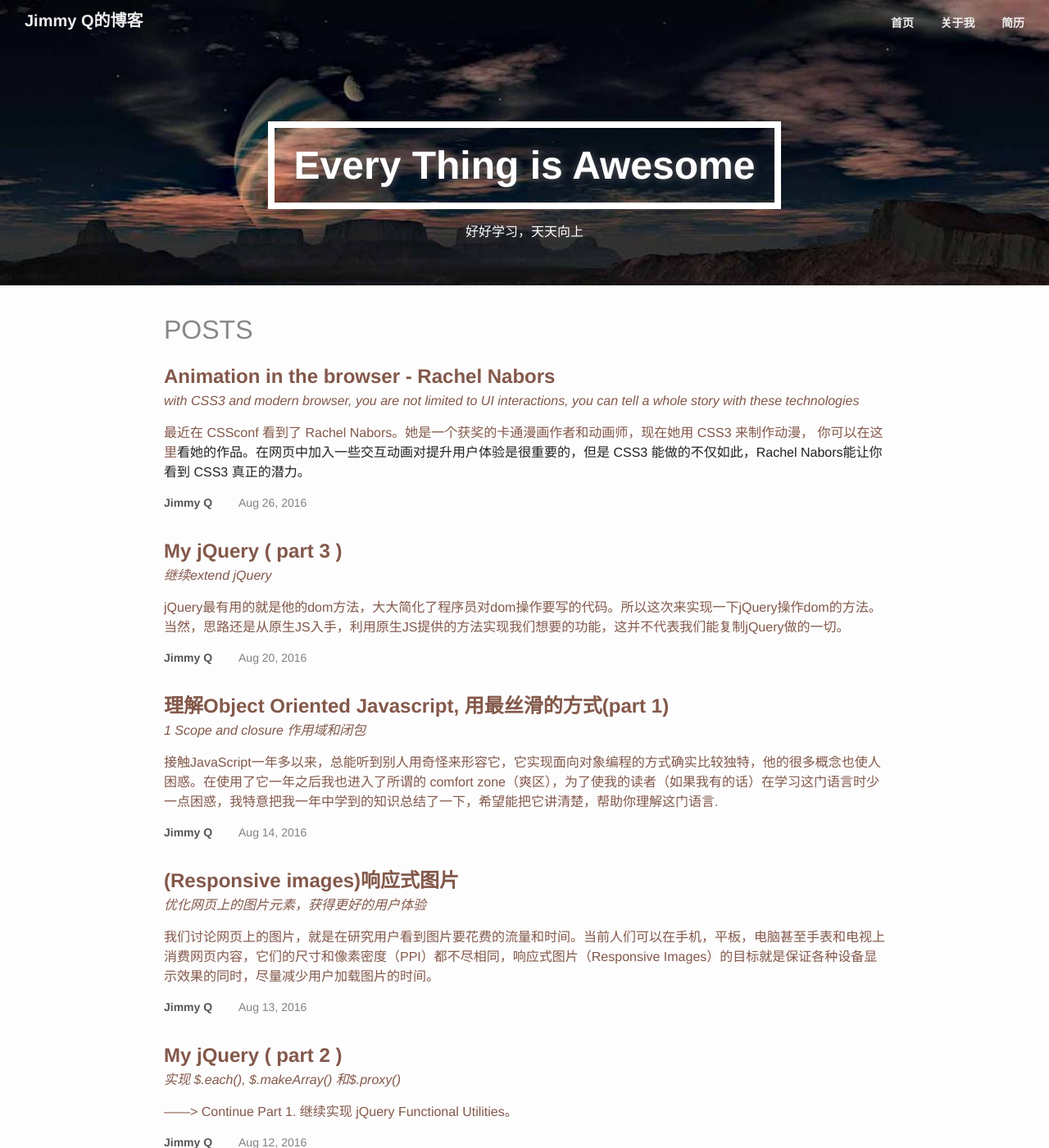
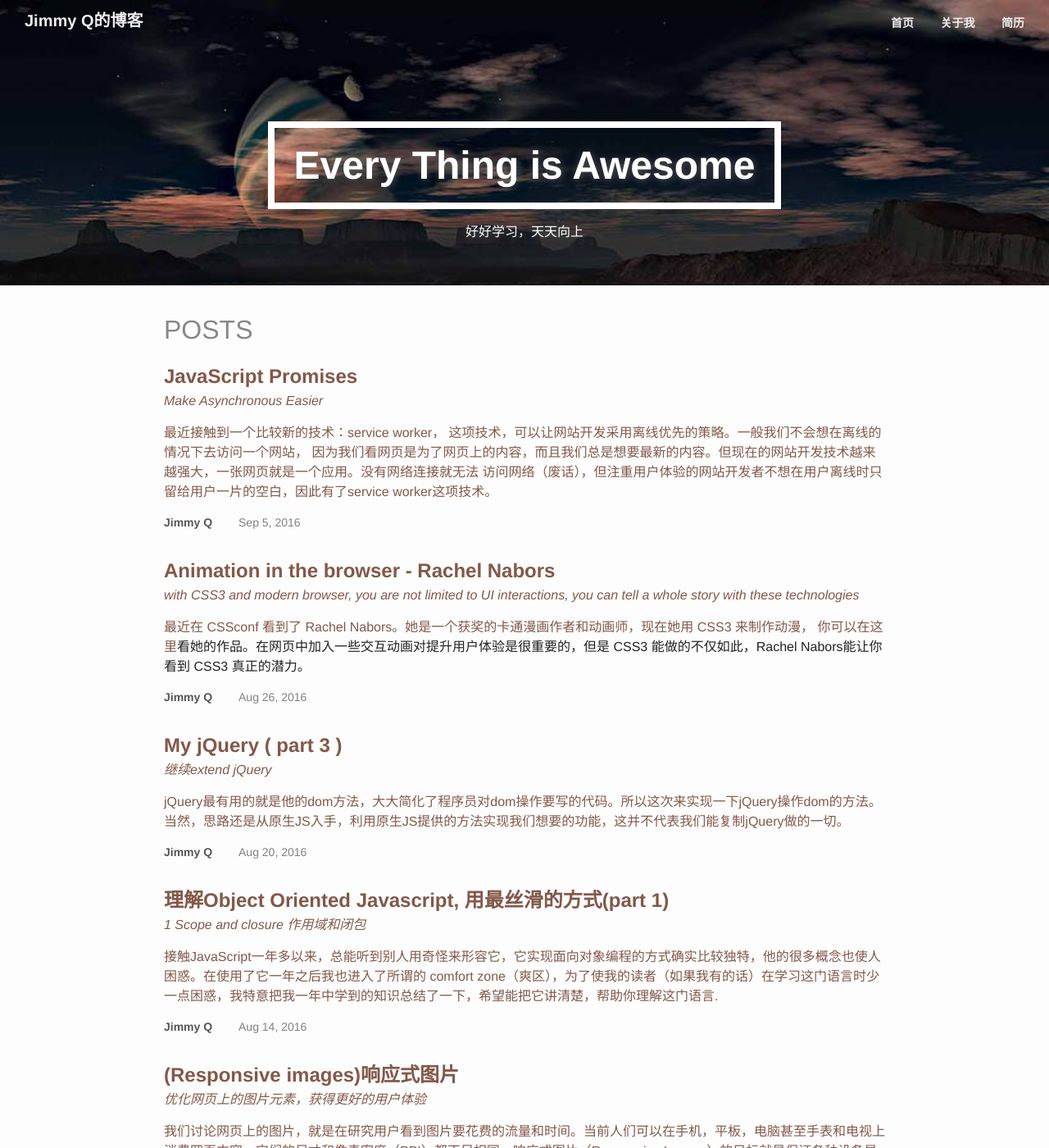
Before and after one commit to odebo/JimmyQsc.github.io, a Jekyll site: the page built from index.html, in a window 1280 px wide and 1400 px high. Shown: the whole window at 82% size. Built offline with Jekyll 4.4.1, drawn with Linux system fonts in a browser that asks for light colours; the list of posts is cut into pages by our own code; some of the changed lines change nothing that is shown.

Commit message:
Add one post

````diff
--- a/_drafts/2016-08-23-promises.md
+++ b/_posts/2016-09-05-promises.md
@@ -1,7 +1,7 @@
 ---
 title: JavaScript Promises
 subtitle: Make Asynchronous Easier
-date: 2016-08-23
+date: 2016-09-05
 categories: 笔记
 author: Jimmy Q
 permalink: js-promises
@@ -20,7 +20,7 @@ Service worker可以让网站开发采用离线优先的策略，这样的方式
 
 ## Overview
 
-promise是在ES6的新特性，(one of the most important advance ES6've made)也是在开发者中呼声很高的倍受欢迎的特性，(At first I don't know what's all the fuss about)
+promise是在ES6的新特性，(“one of the most important advance ES6've made”)也是在开发者中呼声很高的倍受欢迎的特性，
 他让处理异步请求更加灵活，语法更加自然，处理错误更方便(cheers!)。
 
 > the Promise object is for deferred and Asynchronous computations. A Promise is an opreation
@@ -32,7 +32,7 @@ Asynchronous字面意思是不同时的，举一个简单的例子，一张网
 网页上还有很多由用户指令引发的操作，比如用户点击按钮，这个事件也是不可预测的，我们通常会在这些dom元素上注册事件监听器，
 当事件被出发，执行一个callback。
 
-上面的两种情况的共同特点是：我们在等待未来的一个值或者状态，我们依据这个值或状态做一些事。按照event + callback 的实现方法，我们要做的
+上面的两种情况的共同特点是：我们在等待未来的一个值或者状态，我们依据这个值或状态做一些事。对待这种情况一般采取 event + callback 的实现方法，我们要做的
 是：注册一个监听器 -> 监听和等待这个值或状态的产生 -> 根据状态或值执行一项动作。
 
 event + callback 也有明显的缺点，我们知道一个页面被浏览器呈现之前，浏览器处理这个页面的各个组成部分(html, css, js)遵循一定的次序原则(critical rendering path),
@@ -42,10 +42,12 @@ event + callback 也有明显的缺点，我们知道一个页面被浏览器呈
  promise 继续进行你的逻辑，但你要在 promise 当中定义产生这个值或状态的条件（resolve 或 reject）。在创建promise对象时，
  promise的参数函数会立即执行去产生这个值。
 
+如果我们要处理一个异步的动作时，这个动作直接返回给我们一个 promise 多好，我们不用再添加时间监听，用这个 promise 来执行我们的逻辑就好了。
+
 > A Promise represents a proxy for a value not necessarily known when the promise is created. It allows you to associate handlers to an asynchronous action's **eventual success** value or **failure reason**. This lets asynchronous methods return values like synchronous methods: instead of the final value, the asynchronous method returns a promise of having a value at some point in the future. - *MDN*
 
 使用 promise 的一般情境是：我们请求一个数据／值，我们得到一个promise，我们不必知道最终值是什么，但我们可以用这个promise进行我们的逻辑，
-这个我们的请求只可能被满足或者被拒绝，我们分别处理这两种情况。dom事件是用户发出请求，程序作出响应，用户的请求次数是不可预测的，用 event ＋ callback 是最好的方式。
+这个我们的请求只可能被满足或者被拒绝，我们分别处理这两种情况。
 
 Kyle Simpson有一个很好的比喻：Promise就像是你去肯德基吃饭，你付钱之后得到的不是你点的饭，而是一张凭据，你无法预测你什么时候
 能得到饭，但你可以设想你怎么吃这个饭。
@@ -96,3 +98,5 @@ fetch(urlString/requestObject)  //fetch returns a promise
         //catch the error
     })
 ```
+
+用 promise 多清爽！
````
